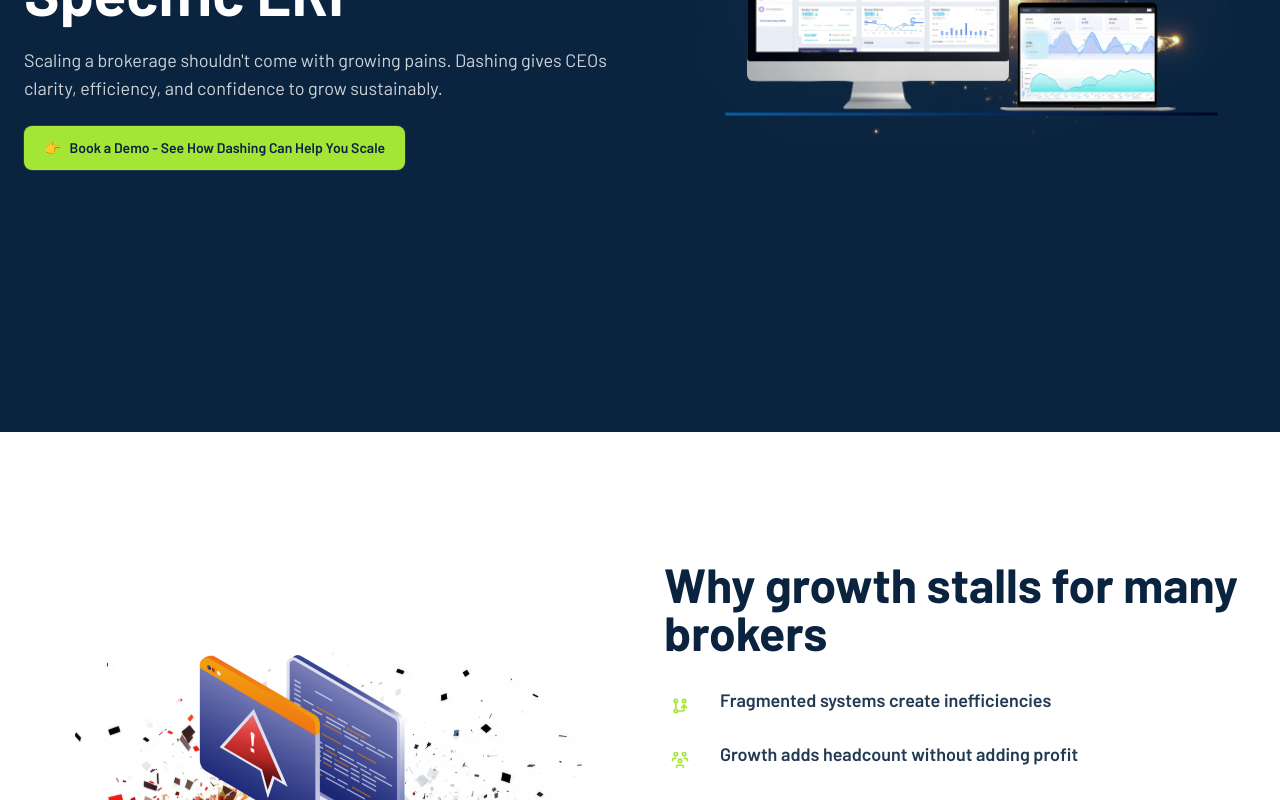
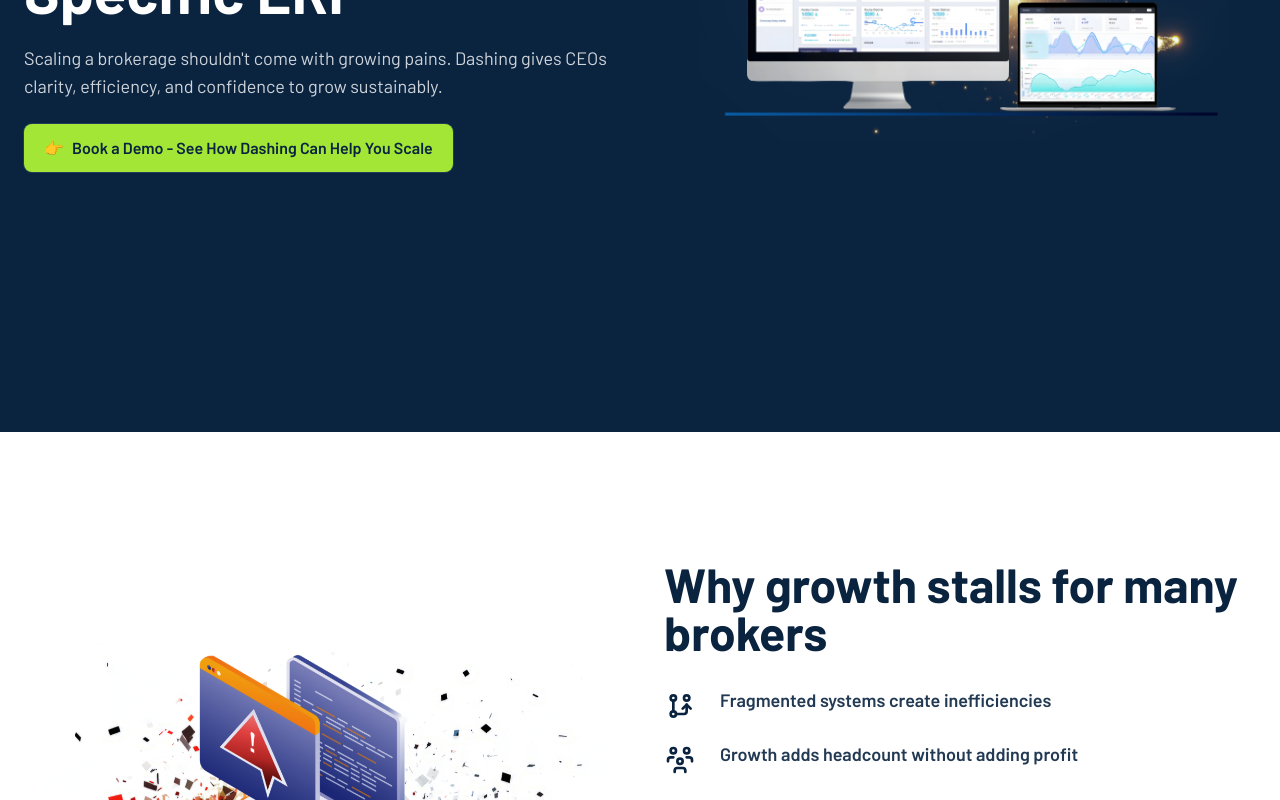
Before and after one commit to hari-bhandari/dashing-site2, a Next.js app: page /for-ceos in a window 1280 px wide. Shown: the part 420-1220 px from the top of the page. Built offline with nearby package versions, Linux system fonts and the light colour scheme; no server answers.

Commit message:
style: Adjust icon size and button text size for improved visibility in CEOsGrowthStalls and CEOsHero components

```diff
--- a/src/app/components/RolePages/CEOsGrowthStalls.tsx
+++ b/src/app/components/RolePages/CEOsGrowthStalls.tsx
@@ -38,7 +38,7 @@
               return (
                 <li key={text} className="grid grid-cols-[40px_auto] items-start gap-4">
                   <span className="mt-0.5 inline-flex h-8 w-8 items-center justify-center rounded-md bg-gradient-to-b from-white/10 to-white/5 ring-1 ring-white/15">
-                    <Icon className="h-5 w-5 text-lime-400" aria-hidden />
+                    <Icon className="h-8 w-8 text-[#0a2440]" aria-hidden />
                   </span>
                   <span className="text-lg font-semibold leading-snug">{text}</span>
                 </li>
--- a/src/app/components/RolePages/CEOsHero.tsx
+++ b/src/app/components/RolePages/CEOsHero.tsx
@@ -16,7 +16,7 @@
             <div>
               <Link
                 href="https://dashing-distribution-software-144785672.hubspotpagebuilder.eu/book-a-dashing-demo"
-                className="inline-flex items-center gap-2 rounded-lg bg-lime-400 px-5 py-3 text-sm font-semibold text-[#0a2440] shadow-[0_20px_45px_-25px_rgba(129,103,255,0.85)] ring-1 ring-white/10 transition hover:-translate-y-0.5 hover:bg-[#6d54f0]"
+                className="inline-flex items-center gap-2 rounded-lg bg-lime-400 px-5 py-3 text-base font-semibold text-[#0a2440] shadow-[0_20px_45px_-25px_rgba(129,103,255,0.85)] ring-1 ring-white/10 transition hover:-translate-y-0.5 hover:bg-[#6d54f0]"
               >
                 <span aria-hidden>👉</span>
                 Book a Demo - See How Dashing Can Help You Scale
```
